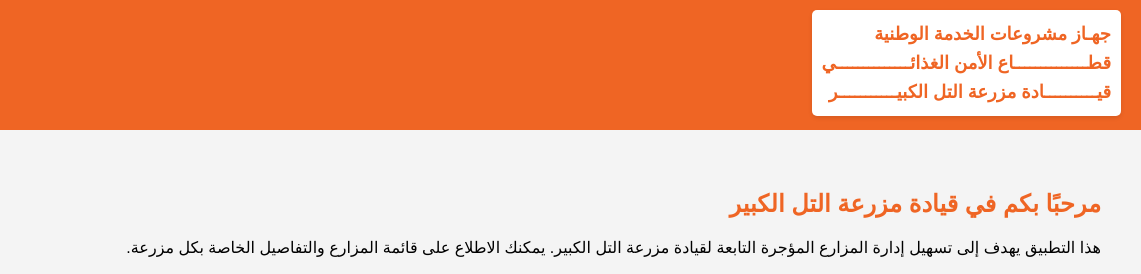
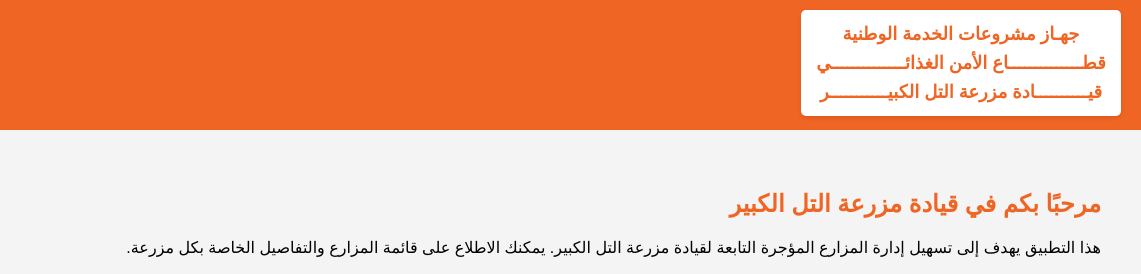
Before and after one commit to MootazMedhatEzzat/dddd, a plain HTML site: page index.html in a window 1280 px wide. Shown: the top 274 px of the page, 139-1280 px from the left. Drawn offline with Linux system fonts and the light colour scheme.

Commit message:
Update index.html

```diff
--- a/index.html
+++ b/index.html
@@ -35,6 +35,13 @@
       border-radius: 5px;
       box-shadow: 0 2px 4px rgba(0, 0, 0, 0.1);
       font-weight: bold;
+      width: 300px; /* Fixed width for the container */
+      text-align: center; /* Center-align text */
+    }
+    .header .top-right .text-container div {
+      white-space: nowrap; /* Prevent text from wrapping */
+      overflow: hidden; /* Hide overflow */
+      text-overflow: ellipsis; /* Add ellipsis if text overflows */
     }
     .header .logo {
       position: absolute;
@@ -181,6 +188,7 @@
       }
       .header .top-right .text-container {
         padding: 5px;
+        width: 200px; /* Adjust width for small screens */
       }
       .home-page h2 {
         font-size: 20px;
```
